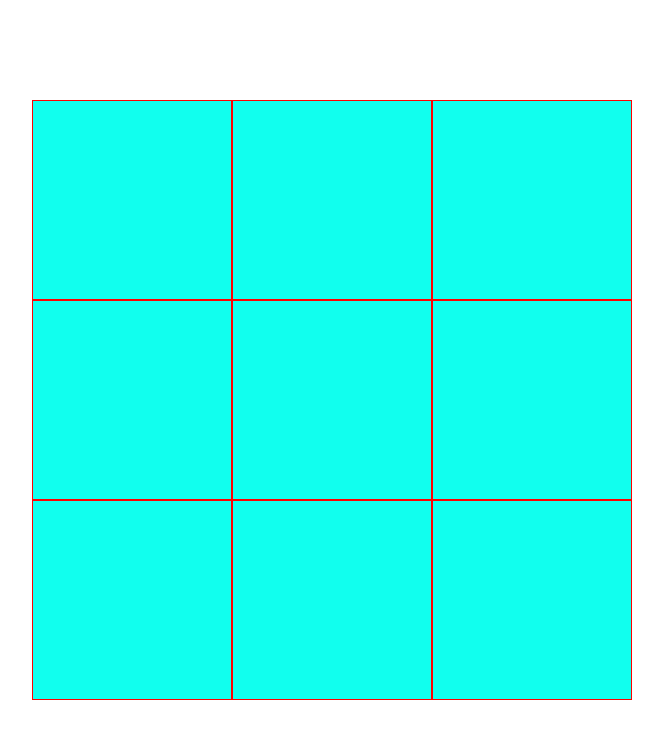
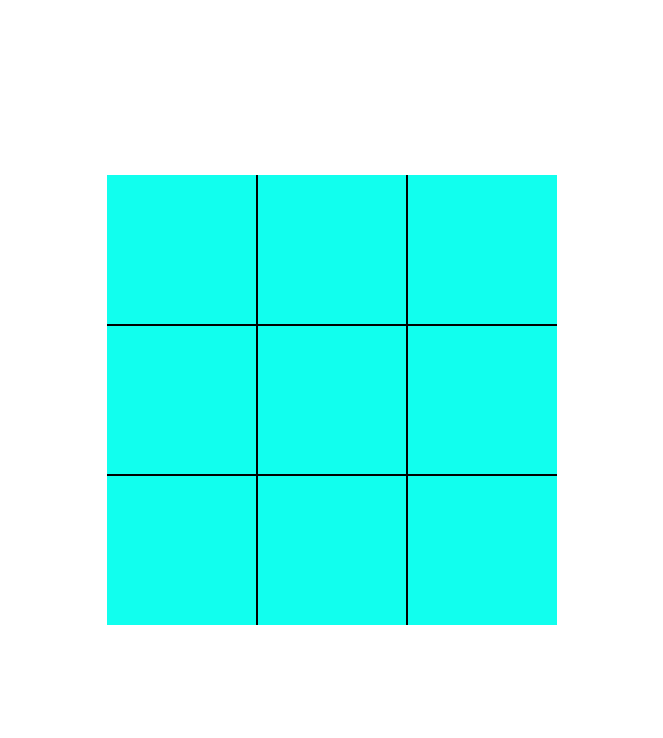
Before and after one commit to KramYengir/tic-tac-toe, a plain HTML site: page index.html in a window 1280 px wide. Shown: the whole page, without its empty margins (308-971 px from the left). Drawn offline with Linux system fonts and the light colour scheme.

Commit message:
adjust borders for classic board look

```diff
--- a/style.css
+++ b/style.css
@@ -3,8 +3,9 @@
 }
 
 :root{
-    --board-size: 600px;
-    --cell-size: calc(var(--board-size)/3)
+    --board-size: 450px;
+    --cell-size: calc(var(--board-size)/3);
+    --cell-border: 1px solid black;
 }
 
 body{
@@ -26,5 +27,22 @@ body{
 }
  .cell{
     size: var(--cell-size);
-    border: 1px solid red;
+    border: var(--cell-border);
  }
+
+
+ .board > div:nth-child(3n+0){
+    border-right: none;
+ }
+
+ .board > div:nth-child(3n+1){
+    border-left: none;
+ }
+
+ .board > div:nth-child(-n+3){
+    border-top: none;
+ }
+
+ .board > div:nth-child(n+7){
+    border-bottom: none;
+ }
```
